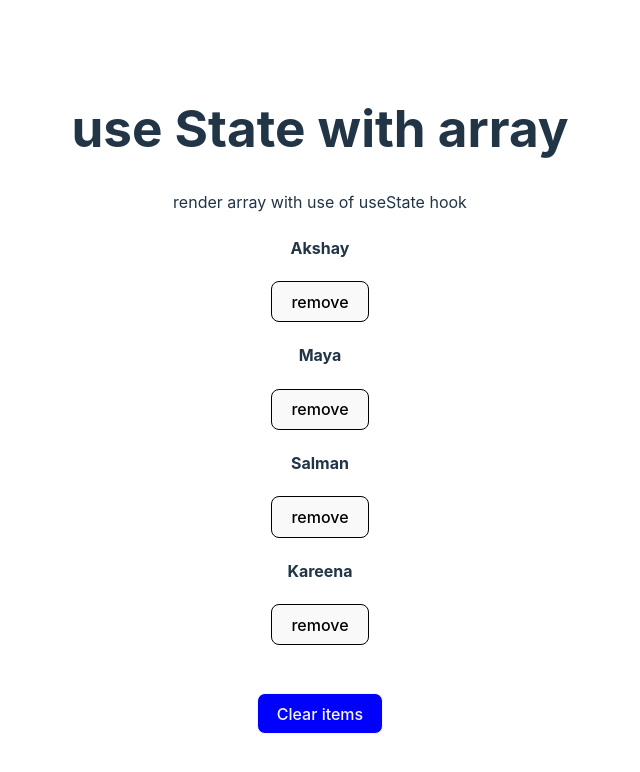
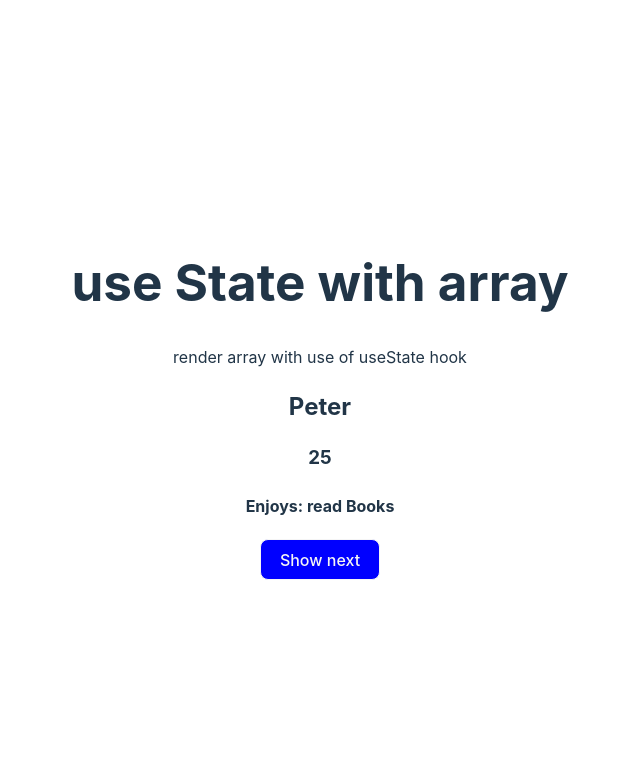
Before and after one commit to Nachiket-Patel/Web-Devolopment, a React (Vite) app in the folder React/my-vite-app/: page / in a window 1280 px wide. Shown: the top 772 px of the page, without its empty margins (320-960 px from the left). Built offline with nearby package versions, Linux system fonts and the light colour scheme.

Commit message:
need of object use in useState hook

```diff
--- a/React/my-vite-app/src/App.jsx
+++ b/React/my-vite-app/src/App.jsx
@@ -1,5 +1,5 @@
 import './App.css';
-import UseStateArray from './components/useState/3-useStateArray';
+import UseStateObject from './components/useState/4-useStateObject';
 
 
 function App() {
@@ -8,7 +8,7 @@
     <>
       <h1>use State with array</h1>
       <p>render array with use of useState hook</p>
-      <UseStateArray />
+      <UseStateObject />
     </>
   )
 
--- /dev/null
+++ b/React/my-vite-app/src/components/useState/4-useStateObject.jsx
@@ -0,0 +1,32 @@
+import { useState } from 'react';
+
+
+const NeedForObject = () => {
+  const [name, setName] = useState('Peter');
+  const [age, setAge] = useState(25);
+  const [hobby, setHobby] = useState('read Books');
+
+  const displayPerson = () => {
+    setName("John");
+    setAge(30);
+    setHobby("Play football")
+  }
+
+  return(
+    <>
+      <h2>{name}</h2>
+      <h3>{age}</h3>
+      <h4>Enjoys: {hobby}</h4>
+      <button className="btn" onClick={displayPerson}>Show next</button>
+    </>
+  );
+}
+
+
+export default function UseStateObject() {
+  return(
+    <>
+      <NeedForObject />
+    </>
+  );
+}
```
